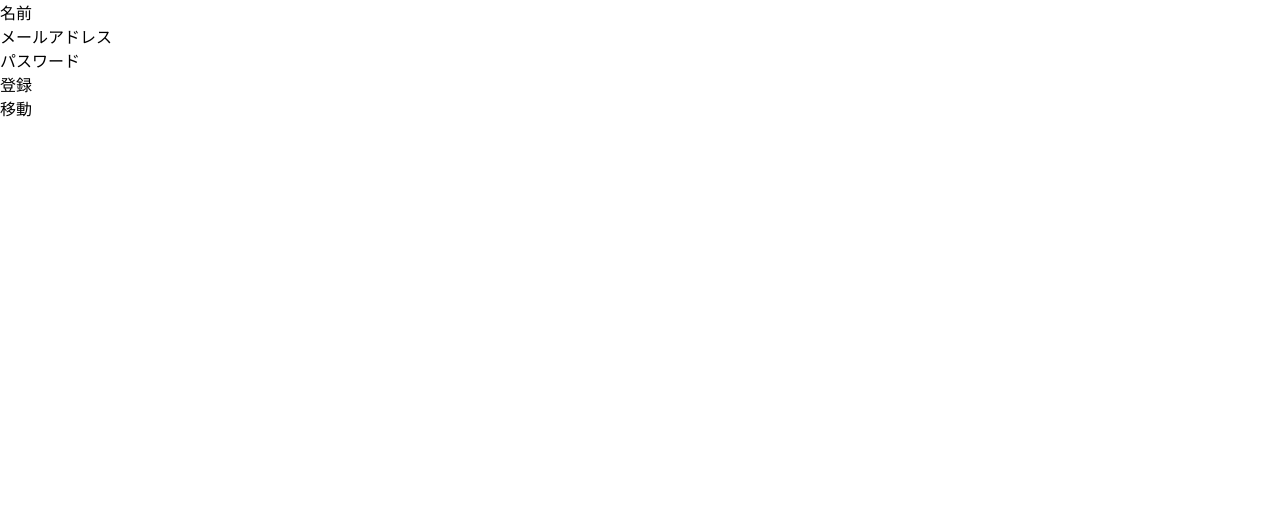
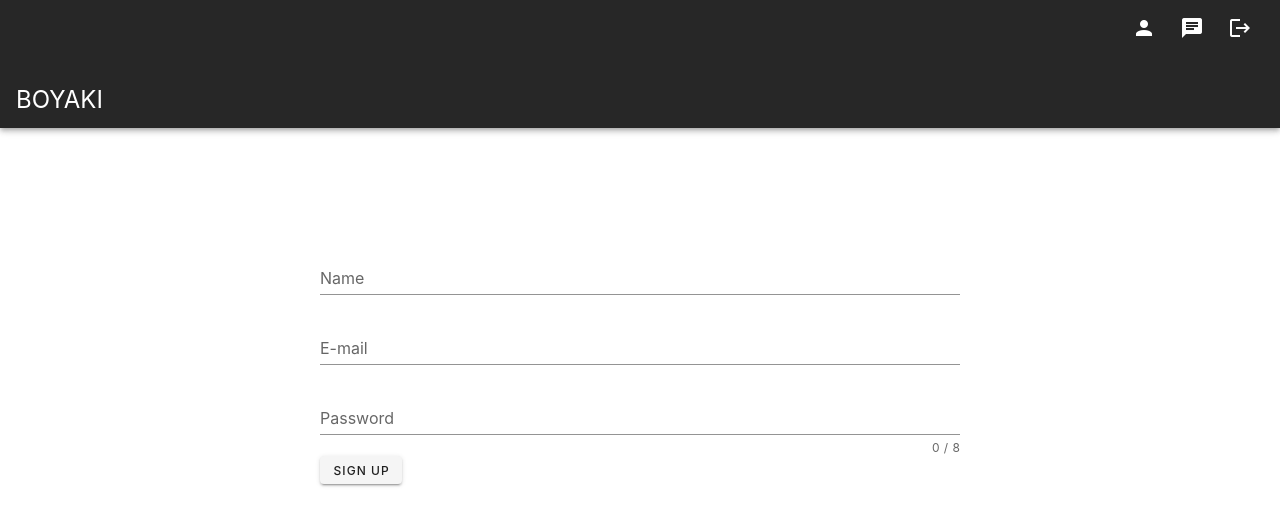
Before and after one commit to Kyu-Taro/PostBoard-Admin, a Nuxt app: page /register in a window 1280 px wide. Shown: the top 526 px of the page. Built offline with nearby package versions, Linux system fonts and the light colour scheme.

Commit message:
vuetifyフォームの追加

```diff
--- a/layouts/default.vue
+++ b/layouts/default.vue
@@ -1,5 +1,19 @@
 <template>
   <div>
+    <v-app-bar absolute color="teal lighten-3" dark hide-on-scroll prominent scroll-target="#scrolling-techniques-4">
+      <v-toolbar-title>BOYAKI</v-toolbar-title>
+      <v-spacer></v-spacer>
+      <v-btn icon href="/mypage">
+        <v-icon>mdi-account</v-icon>
+      </v-btn>
+      <v-btn icon href="/board">
+        <v-icon>mdi-message-text</v-icon>
+      </v-btn>
+      <v-btn icon href="/logout">
+        <v-icon>mdi-logout</v-icon>
+      </v-btn>
+    </v-app-bar>
+
     <nuxt />
   </div>
 </template>
--- a/nuxt.config.js
+++ b/nuxt.config.js
@@ -67,12 +67,6 @@ export default {
           login: { url: '/api/auth/login', method: 'post', propertyName: 'token' },
           user: { url: '/api/me', method: 'get', propertyName: false },
           logout: false
-        },
-        start: {
-          endpoints: {
-            register: { url: '/api/auth/register', method: 'post', propertyName: 'token' },
-            user: { url: '/api/me', methods: 'get', propertyName: false }
-          }
         }
       }
     }
--- a/pages/login.vue
+++ b/pages/login.vue
@@ -1,9 +1,9 @@
 <template>
-  <form>
-    Email<input type="text" v-model="loginForm.email"><br>
-    Password <input type="password" v-model="loginForm.password"><br>
-    <input type="submit" @click.prevent="login">
-  </form>
+  <v-form v-model="valid">
+    <v-text-field v-model="loginForm.email" :rules="loginForm.emailRules" label="E-mail" required></v-text-field>
+    <v-text-field v-model="loginForm.password" :rules="loginForm.passwordRules" label="Password" required type="password"></v-text-field>
+     <v-btn small @click="login">login</v-btn>
+  </v-form>
 </template>
 
 <script>
@@ -15,9 +15,17 @@
     },
     data(){
       return {
+        valid: false,
         loginForm: {
           email: '',
-          password: ''
+          emailRules: [
+            v => !!v || 'E-mailを入力してください',
+            v => /^\w+([.-]?\w+)*@\w+([.-]?\w+)*(\.\w{2,3})+$/.test(v) || 'E-mailを正しく入力してください'
+          ],
+          password: '',
+          passwordRules: [
+            v => !!v || 'Passwordを入力してください',
+          ]
         }
       }
     },
@@ -30,4 +38,11 @@
 </script>
 
 <style>
+  form {
+    width: 50%;
+    margin: 250px auto;
+  }
+  .v-messages__message {
+    color: red;
+  }
 </style>
--- a/pages/mypage.vue
+++ b/pages/mypage.vue
@@ -1,6 +1,20 @@
 <template>
-  <div>
-    {{ user.name }}
+  <div class="top_container">
+    <v-card class="mx-auto profile" max-width="400" color="white">
+      <v-img class="white--text align-end" height="200px" src="https://cdn.vuetifyjs.com/images/cards/docks.jpg">
+      </v-img>
+
+      <v-card-subtitle class="pb-0">{{ user.name }}</v-card-subtitle>
+
+      <v-card-text class="text--primary">
+        <div>{{ user.email }}</div>
+      </v-card-text>
+
+      <v-card-actions>
+        <v-btn class="orange" text href="/edit">edit</v-btn>
+        <v-btn class="orange" text href="/delete">delete</v-btn>
+      </v-card-actions>
+    </v-card>
   </div>
 </template>
 
@@ -16,4 +30,13 @@
 
 
 <style>
+  .top_container {
+    margin-top: 250px;
+  }
+  .profile {
+    margin: auto;
+  }
+  .orange .v-btn__content {
+    color: orange;
+  }
 </style>
--- a/pages/register.vue
+++ b/pages/register.vue
@@ -1,15 +1,11 @@
 <template>
   <div>
-    <form>
-      <label for="name">名前</label>
-      <input type="text" id="name" v-model="form.name"><br>
-      <label for="email">メールアドレス</label>
-      <input type="text" id="email" v-model="form.email"><br>
-      <label for="password">パスワード</label>
-      <input type="password" id="password" v-model="form.password"><br>
-      <button @click.prevent="register">登録</button>
-    </form>
-    <button @click.prevent="mypage">移動</button>
+    <v-form v-model="valid">
+      <v-text-field v-model="form.name" :rules="nameRules" label="Name" required></v-text-field>
+      <v-text-field v-model="form.email" :rules="emailRules" label="E-mail" required></v-text-field>
+      <v-text-field v-model="form.password" :rules="passwordRules" label="Password" :counter="8" type="password" required></v-text-field>
+      <v-btn small @click="register">Sign Up</v-btn>
+    </v-form>
   </div>
 </template>
 
@@ -21,7 +17,18 @@
           name: '',
           email: '',
           password: ''
-        }
+        },
+        nameRules: [
+          v => !!v || '名前を入力してください'
+        ],
+        emailRules: [
+          v => !!v || 'メールアドレスを入力してください',
+          v => /^\w+([.-]?\w+)*@\w+([.-]?\w+)*(\.\w{2,3})+$/.test(v) || 'E-mailを正しく入力してください'
+        ],
+        passwordRules: [
+          v => !!v || 'パスワードを入力してください',
+          v => v.length > 8 || 'パスワードは8文字以上で設定してください'
+        ]
       }
     },
     methods: {
@@ -37,3 +44,13 @@
     }
   }
 </script>
+
+<style>
+  form {
+    margin: 250px auto;
+    width: 50%;
+  }
+  .v-messages__message {
+    color: red;
+  }
+</style>
```
